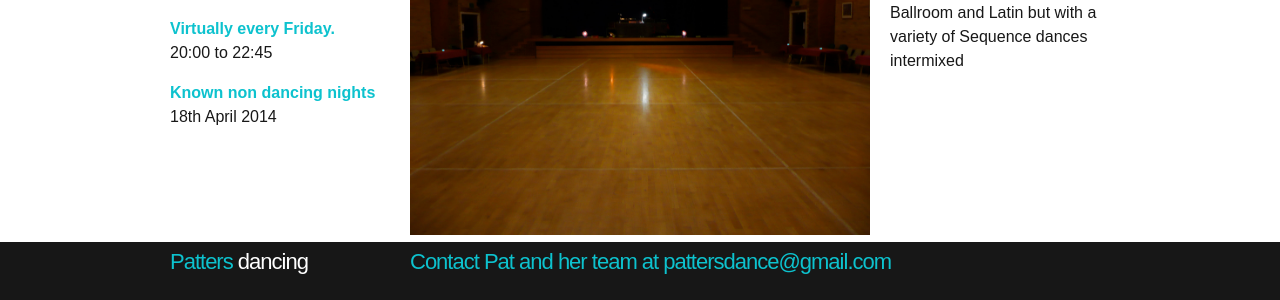
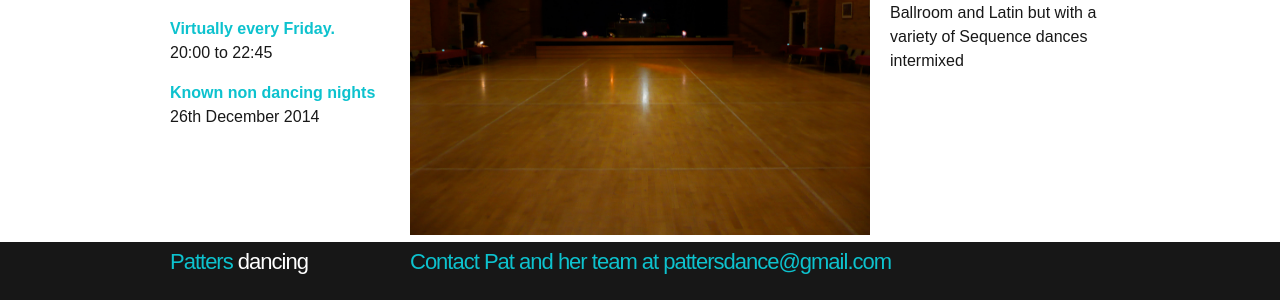
Before and after one commit to ramsayd/patters, a Jekyll site: the page built from 00_index.md, in a window 1280 px wide. Shown: the part 284-584 px from the top of the page. Built offline with Jekyll 4.4.1, drawn with Linux system fonts in a browser that asks for light colours.

Commit message:
Update 00_index.md

```diff
--- a/00_index.md
+++ b/00_index.md
@@ -13,7 +13,7 @@ permalink: "index.html"
       <dt class="heading-text">Virtually every Friday.</dt>
       <dt>20:00 to 22:45</dt>
       <dt class="heading-text non-dancing">Known non dancing nights</dt>
-      <dt>18th April 2014</dt>
+      <dt>26th December 2014</dt>
     </dl>
   </dl>
 </article>
```
